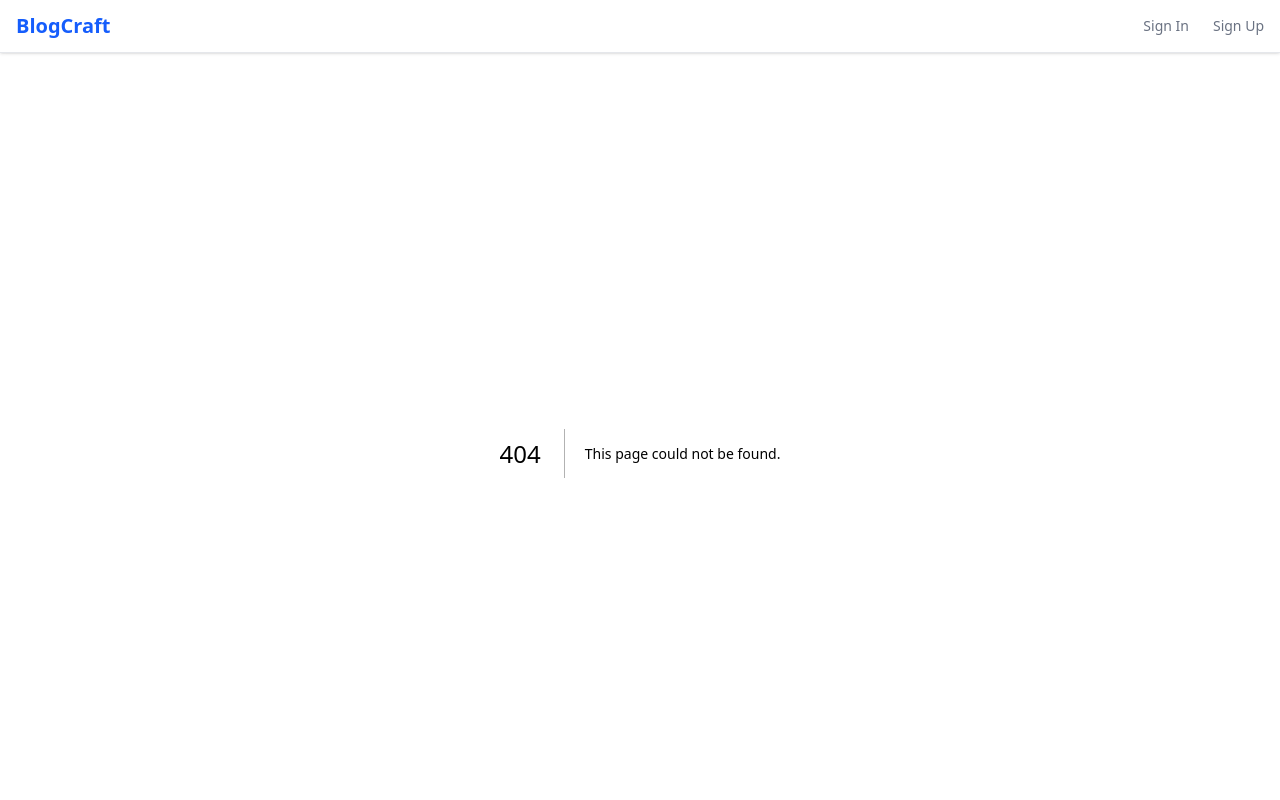
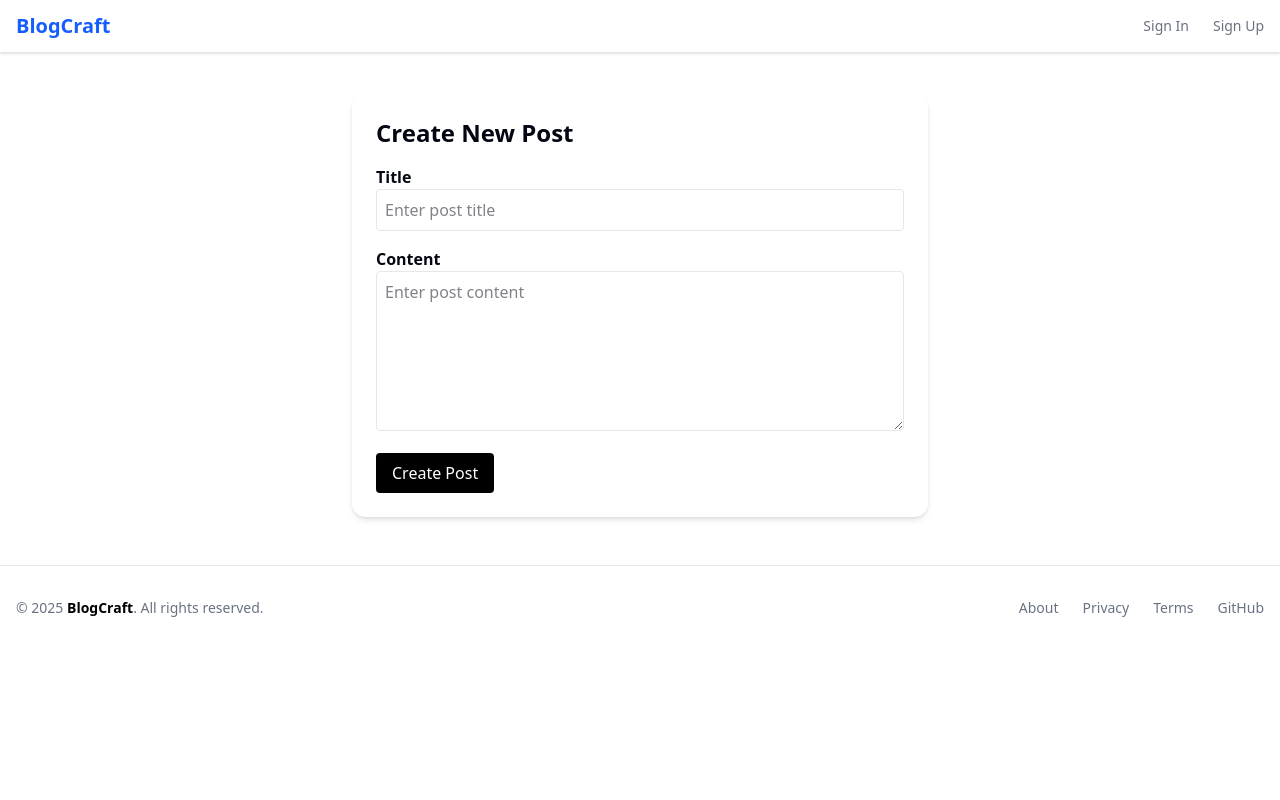
Before and after one commit to johnvesslyalti/ink-spire, a Next.js app: page /create in a window 1280 px wide. Before the commit this address had no page. Shown: the top 800 px of the page. Built offline with nearby package versions, Linux system fonts and the light colour scheme.

Commit message:
feat: add CreatePostForm component for post creation with validation and submission handling

```diff
--- /dev/null
+++ b/src/app/create/page.tsx
@@ -0,0 +1,11 @@
+import ClientOnly from '@/components/ClientOnly'
+import CreatePostForm from '@/components/CreatePostForm'
+
+
+export default function Create() {
+  return (
+    <ClientOnly>
+      <CreatePostForm />
+    </ClientOnly>
+  )
+}
--- /dev/null
+++ b/src/components/ClientOnly.tsx
@@ -0,0 +1,14 @@
+'use client'
+
+import { useEffect, useState } from 'react'
+
+export default function ClientOnly({ children }: { children: React.ReactNode }) {
+  const [mounted, setMounted] = useState(false)
+
+  useEffect(() => {
+    setMounted(true)
+  }, [])
+
+  if (!mounted) return null
+  return <>{children}</>
+}
--- /dev/null
+++ b/src/components/CreatePostForm.tsx
@@ -0,0 +1,94 @@
+'use client'
+
+import { useState } from 'react'
+import { z } from 'zod'
+
+const postSchema = z.object({
+    title: z.string().min(1, 'Title is required'),
+    content: z.string().min(1, 'Content is required'),
+})
+
+export default function CreatePostForm() {
+    const [formData, setFormData] = useState({ title: '', content: '' })
+    const [loading, setLoading] = useState(false)
+    const [message, setMessage] = useState<{ type: 'success' | 'error'; text: string } | null>(null)
+
+    const handleChange = (e: React.ChangeEvent<HTMLInputElement | HTMLTextAreaElement>) => {
+        setFormData({ ...formData, [e.target.name]: e.target.value })
+    }
+
+    const handleSubmit = async (e: React.FormEvent) => {
+        e.preventDefault()
+        setMessage(null)
+
+        const validation = postSchema.safeParse(formData)
+        if (!validation.success) {
+            const firstError = validation.error.errors[0].message
+            return setMessage({ type: 'error', text: firstError })
+        }
+
+        setLoading(true)
+        try {
+            const res = await fetch('/api/posts', {
+                method: 'POST',
+                headers: { 'Content-Type': 'application/json' },
+                body: JSON.stringify(formData),
+            })
+
+            const data = await res.json()
+            if (!res.ok) throw new Error(data.error || 'Something went wrong')
+
+            setMessage({ type: 'success', text: 'Post created successfully!' })
+            setFormData({ title: '', content: '' })
+        } catch (err: unknown) {
+            if (err instanceof Error) {
+                setMessage({ type: 'error', text: err.message })
+            } else {
+                setMessage({ type: 'error', text: 'Unexpected error occurred' })
+            }
+        } finally {
+            setLoading(false)
+        }
+    }
+
+    return (
+        <div className="max-w-xl mx-auto mt-10 p-6 bg-white rounded-xl shadow-md">
+            <h1 className="text-2xl font-bold mb-4">Create New Post</h1>
+            {message && (
+                <div className={`p-2 mb-4 rounded ${message.type === 'success' ? 'bg-green-100 text-green-800' : 'bg-red-100 text-red-800'}`}>
+                    {message.text}
+                </div>
+            )}
+            <form onSubmit={handleSubmit} className="space-y-4">
+                <div>
+                    <label className="block font-semibold">Title</label>
+                    <input
+                        type="text"
+                        name="title"
+                        value={formData.title}
+                        onChange={handleChange}
+                        className="w-full p-2 border rounded"
+                        placeholder="Enter post title"
+                    />
+                </div>
+                <div>
+                    <label className="block font-semibold">Content</label>
+                    <textarea
+                        name="content"
+                        value={formData.content}
+                        onChange={handleChange}
+                        className="w-full p-2 border rounded h-40"
+                        placeholder="Enter post content"
+                    />
+                </div>
+                <button
+                    type="submit"
+                    className="bg-black text-white px-4 py-2 rounded hover:bg-gray-800"
+                    disabled={loading}
+                >
+                    {loading ? 'Submitting...' : 'Create Post'}
+                </button>
+            </form>
+        </div>
+    )
+}
```
